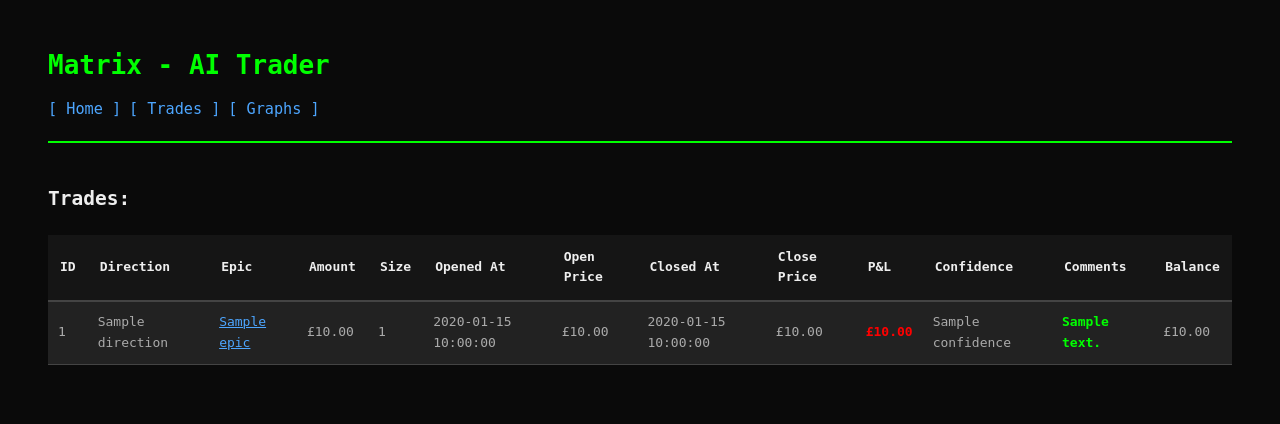
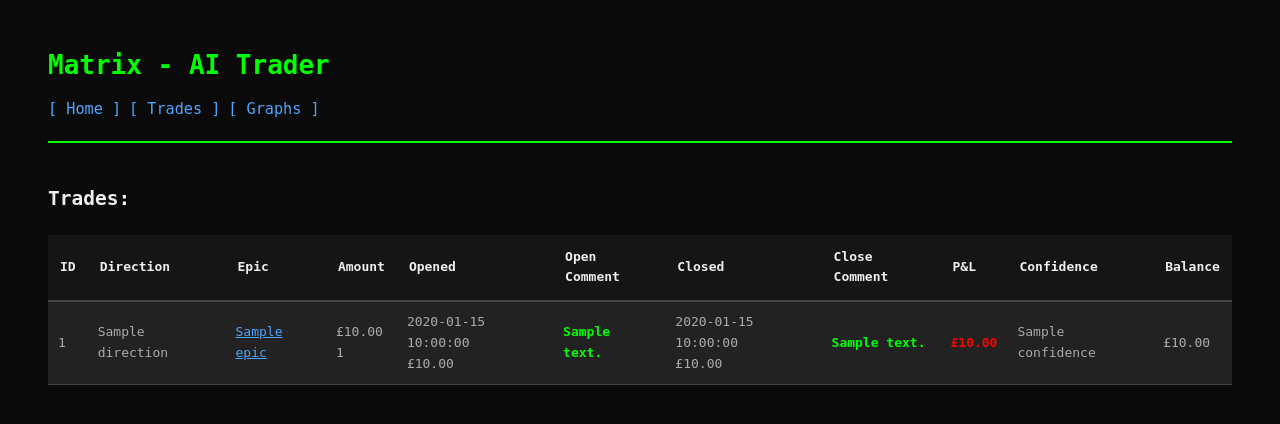
Before and after one commit to antonioalonzi/aitrade, a Python web app: template src/ai_web/templates/trades.html in a window 1280 px wide. Shown: the top 424 px of the page. Run offline with Jinja, Linux system fonts and the light colour scheme; the template is opened without the code that fills it: most values are stand-ins (such as "Sample title", 1, 10 or a date in 2020).

Commit message:
adding close reasoning.

```diff
--- a/src/ai_trader/trade/trade.py
+++ b/src/ai_trader/trade/trade.py
@@ -16,10 +16,11 @@ class Trade:
     size: float
     opened_at: str
     open_price: float
-    comment: str
+    open_comment: str
     balance_at_opening: float
     closed_at: str | None = None
     close_price: float | None = None
+    close_comment: str | None = None
     profit_or_loss: float | None = None
 
     @classmethod
@@ -33,10 +34,11 @@ class Trade:
             size=row["size"],
             opened_at=row["opened_at"],
             open_price=row["open_price"],
-            comment=row["comments"],
+            open_comment=row["open_comment"],
             balance_at_opening=row["balance_at_opening"],
             closed_at=row["closed_at"],
             close_price=row["close_price"],
+            close_comment=row["close_comment"],
             profit_or_loss=row["profit_or_loss"]
         )
 
--- a/src/ai_trader/trading_engine/openai_engine.py
+++ b/src/ai_trader/trading_engine/openai_engine.py
@@ -15,6 +15,7 @@ class OpenPositionRecommendation(BaseModel):
 
 class CloseDecision(BaseModel):
     should_close: bool
+    reasoning: str = Field(description="Extremely brief technical rationale for the decision.")
 
 
 class OpenAIEngine:
--- a/src/ai_web/templates/components/trades_table.html
+++ b/src/ai_web/templates/components/trades_table.html
@@ -6,14 +6,12 @@
                 <th>Direction</th>
                 <th>Epic</th>
                 <th>Amount</th>
-                <th>Size</th>
-                <th>Opened At</th>
-                <th>Open Price</th>
-                <th>Closed At</th>
-                <th>Close Price</th>
+                <th>Opened</th>
+                <th>Open Comment</th>
+                <th>Closed</th>
+                <th>Close Comment</th>
                 <th>P&amp;L</th>
                 <th>Confidence</th>
-                <th>Comments</th>
                 <th>Balance</th>
             </tr>
         </thead>
@@ -23,12 +21,23 @@
                     <td>{{ trade.id }}</td>
                     <td>{{ trade.direction }}</td>
                     <td><a href="{{ context_path }}/graph?epic={{ trade.epic }}&freq=1h">{{ trade.epic }}</a></td>
-                    <td>{{ "£{:,.2f}".format(trade.amount) }}</td>
-                    <td>{{ trade.size }}</td>
-                    <td>{{ trade.opened_at[:19].replace('T', ' ') }}</td>
-                    <td>{{ "£{:,.2f}".format(trade.open_price) }}</td>
-                    <td>{{ trade.closed_at[:19].replace('T', ' ') if trade.closed_at else '-' }}</td>
-                    <td>{{ "£{:,.2f}".format(trade.close_price) if trade.close_price is not none else '-' }}</td>
+                    <td>{{ "£{:,.2f}".format(trade.amount) }} <br/> {{ trade.size }}</td>
+
+                    <td>{{ trade.opened_at[:19].replace('T', ' ') }} <br/> {{ "£{:,.2f}".format(trade.open_price) }}</td>
+                    <td style="max-width: 200px;">
+                        <div class="comment-toggle" onclick="this.classList.toggle('expanded')">
+                            <span class="preview">{{ trade.open_comment[:60] }}{% if trade.open_comment | length > 60 %}... <small style="color: gray;">(More)</small>{% endif %}</span>
+                            <span class="full">{{ trade.open_comment }} {% if trade.open_comment | length > 60 %} <small style="color: gray;">(Less)</small>{% endif %}</span>
+                        </div>
+                    </td>
+
+                    <td>{{ trade.closed_at[:19].replace('T', ' ') if trade.closed_at else '-' }} <br/> {{ "£{:,.2f}".format(trade.close_price) if trade.close_price is not none else '-' }}</td>
+                    <td style="max-width: 200px;">
+                        <div class="comment-toggle" onclick="this.classList.toggle('expanded')">
+                            <span class="preview">{{ trade.close_comment[:60] }}{% if trade.close_comment | length > 60 %}... <small style="color: gray;">(More)</small>{% endif %}</span>
+                            <span class="full">{{ trade.close_comment }} {% if trade.close_comment | length > 60 %} <small style="color: gray;">(Less)</small>{% endif %}</span>
+                        </div>
+                    </td>
 
                     <!-- Conditional PnL class and display text -->
                     <td class="{% if trade.profit_or_loss is not none %}{% if trade.profit_or_loss >= 0 %}pnl-profit{% else %}pnl-loss{% endif %}{% else %}pnl-open{% endif %}">
@@ -36,14 +45,6 @@
                     </td>
 
                     <td>{{ trade.confidence }}</td>
-
-                    <td style="max-width: 200px;">
-                        <div class="comment-toggle" onclick="this.classList.toggle('expanded')">
-                            <span class="preview">{{ trade.comment[:60] }}{% if trade.comment | length > 60 %}... <small style="color: gray;">(More)</small>{% endif %}</span>
-                            <span class="full">{{ trade.comment }} {% if trade.comment | length > 60 %} <small style="color: gray;">(Less)</small>{% endif %}</span>
-                        </div>
-                    </td>
-
                     <td>{{ "£{:,.2f}".format(trade.balance_at_opening) }}</td>
                 </tr>
             {% endfor %}
```
Also changed, not shown: src/ai_trader/trade/trade_repository.py (+8 -6 lines), src/ai_trader/trading_engine/trader.py (+7 -11 lines), tests/ai_trader/trade/test_trade_repository.py (+4 -3 lines).
